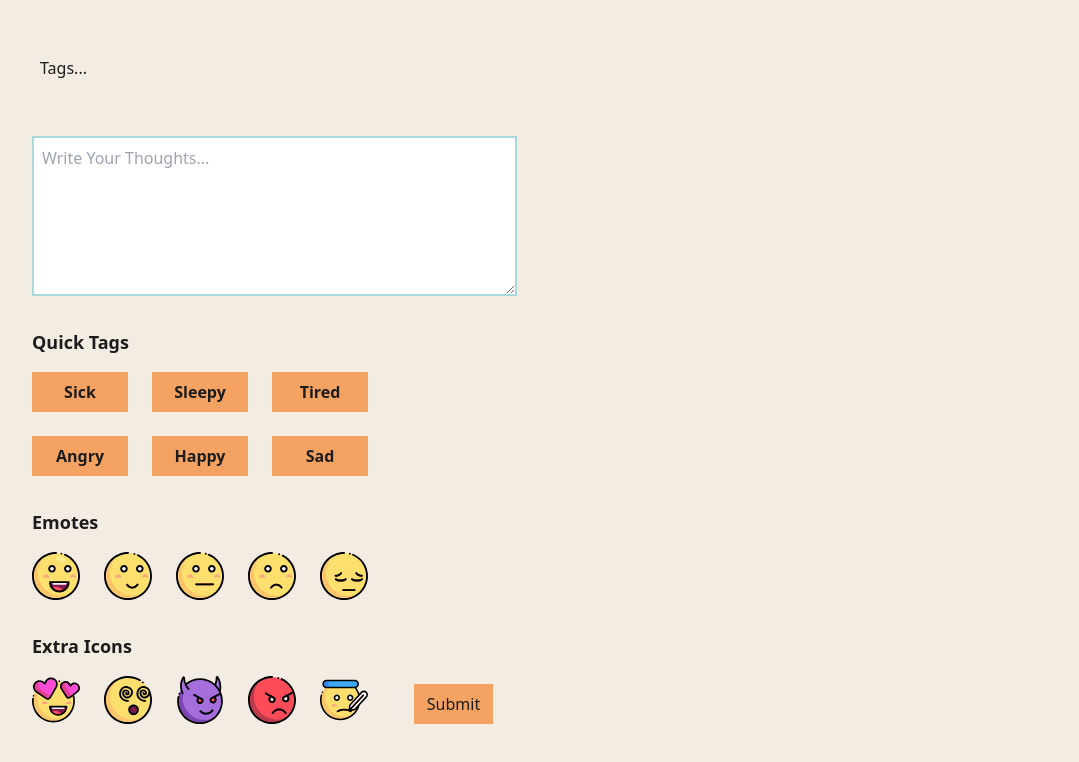
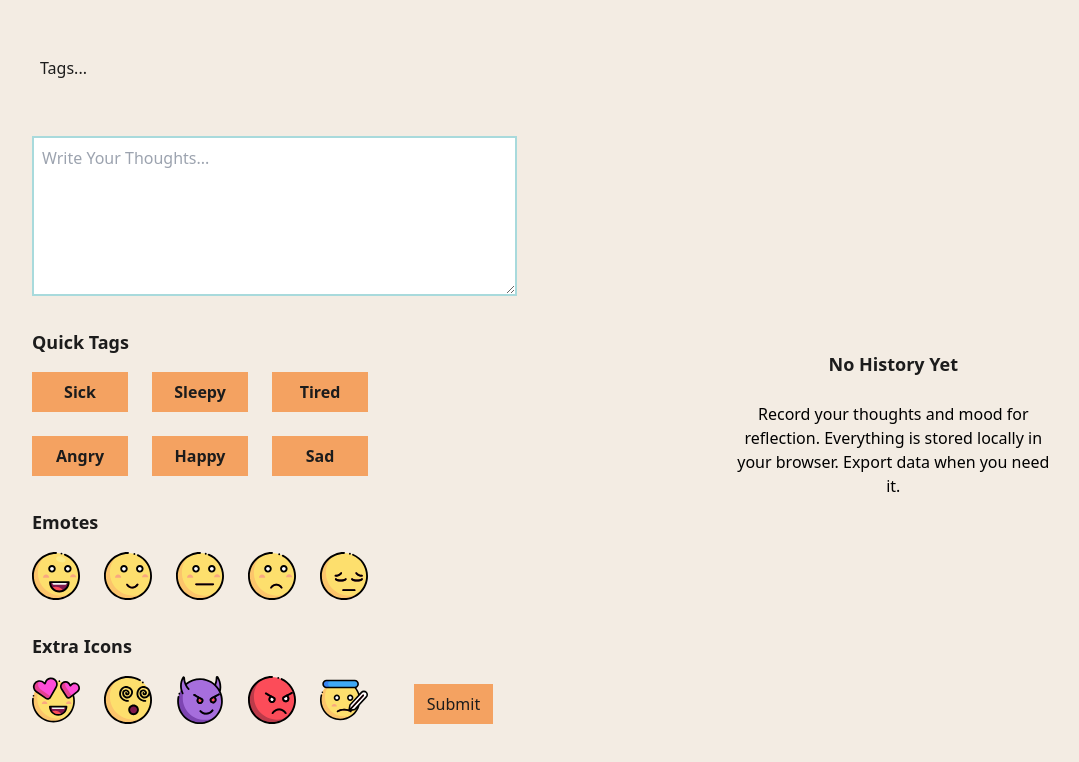
Before and after one commit to kaya70875/Thoughts-App, a React (Vite) app in the folder thoughtsApp/: page / in a window 1280 px wide. Shown: the top 762 px of the page, without its empty margins (16-1095 px from the left). Built offline with nearby package versions, Linux system fonts and the light colour scheme.

Commit message:
adding no history section

```diff
--- a/thoughtsApp/src/components/History.tsx
+++ b/thoughtsApp/src/components/History.tsx
@@ -11,7 +11,7 @@ export default function History() {
 
   return (
     <div className="w-9/12 sticky top-0 p-6 scroll-smooth">
-      {submittedForms.length > 0 && submittedForms.map((form, index) => (
+      {submittedForms.length > 0 ? (submittedForms.map((form, index) => (
         <div key={index} className="w-full mt-24 ml-48 flex flex-col gap-6">
           <div className="flex justify-between items-center">
             <p>{form.date}</p>
@@ -20,7 +20,12 @@ export default function History() {
 
           <HistoryCard form={form} />
         </div>
-      ))}
+      ))) : (
+        <div className="flex flex-col justify-center items-center h-screen ml-48 gap-6">
+          <h1 className="font-bold text-textColor text-lg">No History Yet</h1>
+          <p className="text-center text-base">Record your thoughts and mood for reflection. Everything is stored locally in your browser. Export data when you need it.</p>
+        </div>
+      )}
     </div>
   );
 }
```
